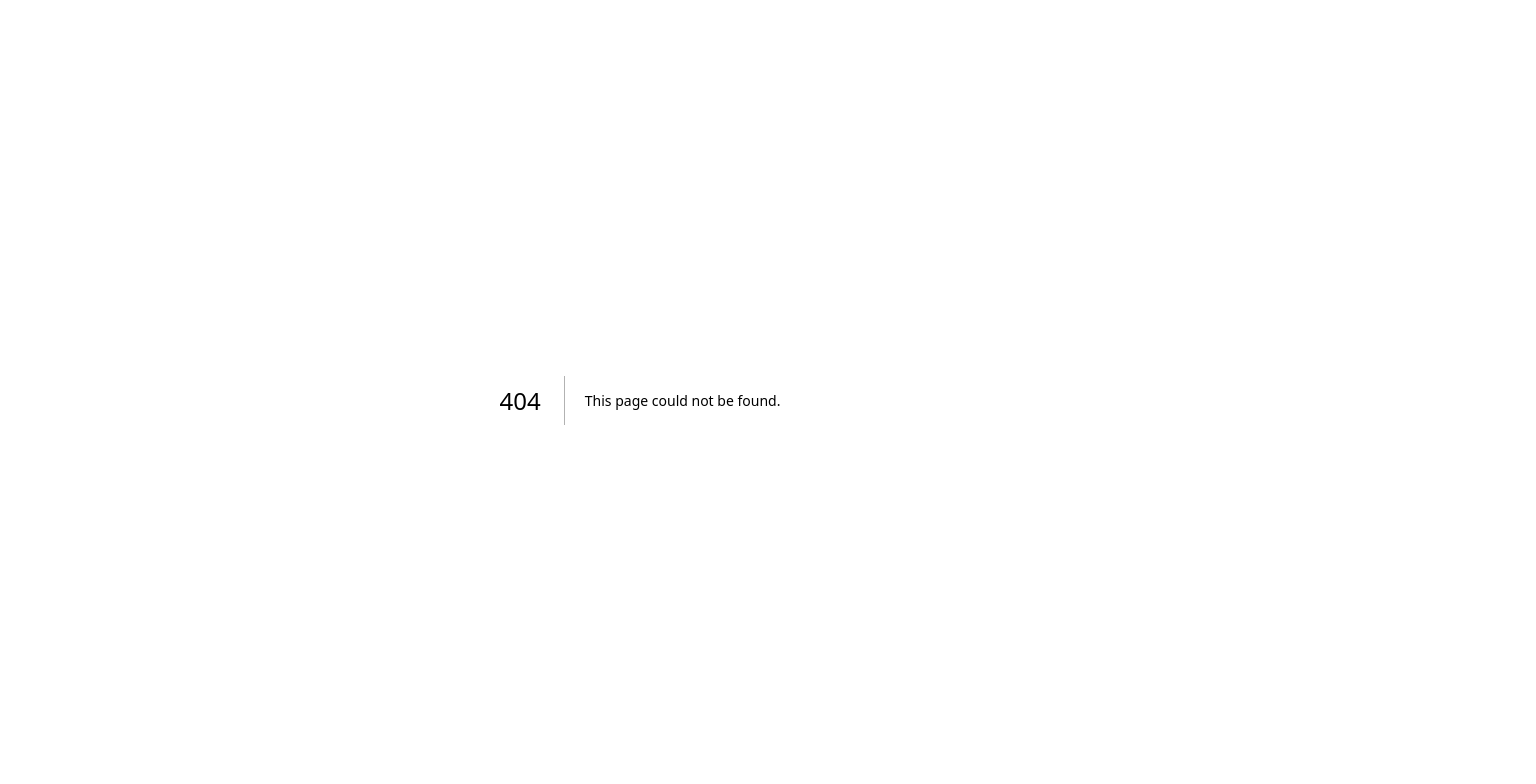
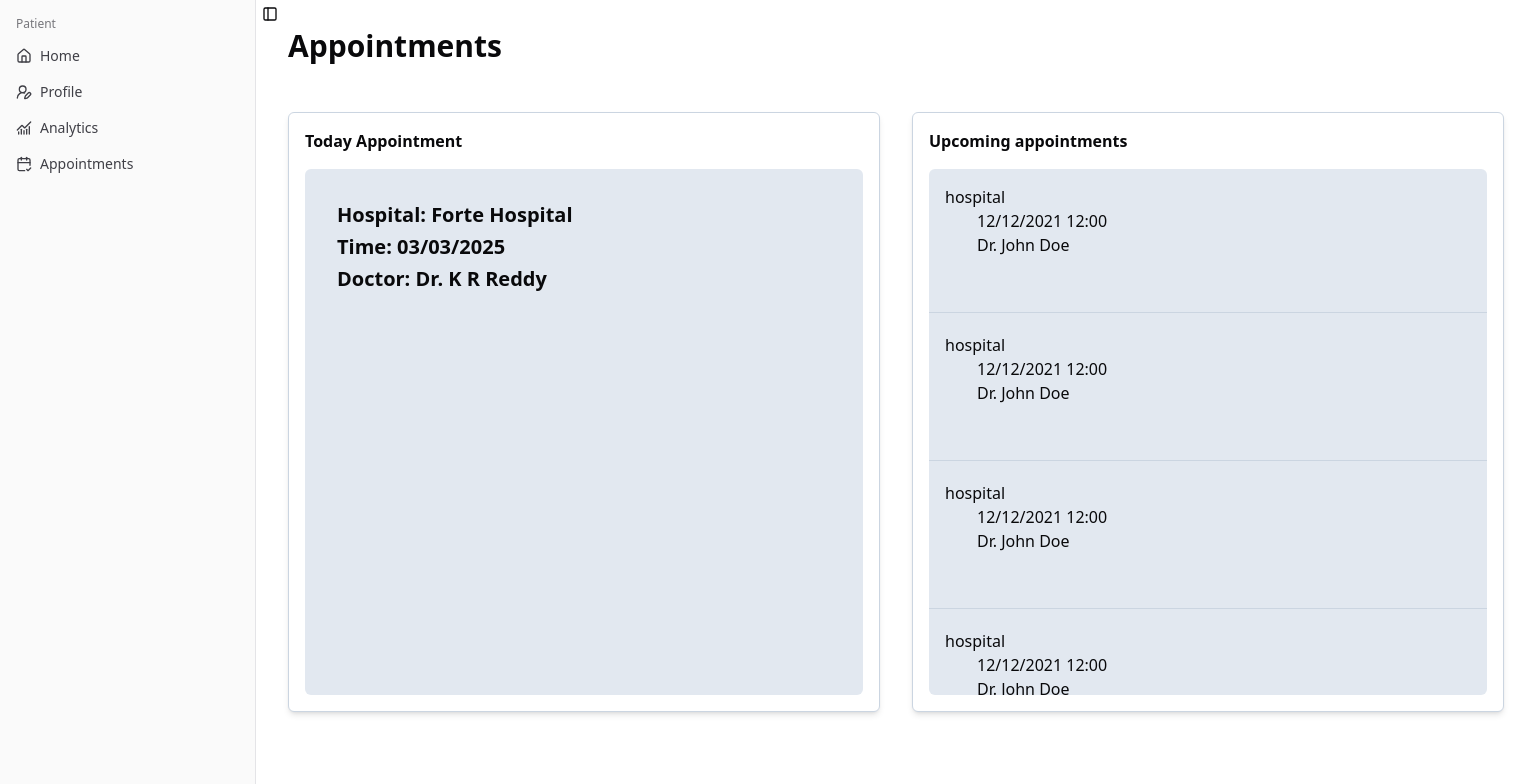
Before and after one commit to chinmaywadhe26/cavista-hackathon-project, a Next.js app in the folder client/: page /patient/appointments in a window 1280 px wide. Before the commit this address had no page. Shown: the top 784 px of the page, 1536 px wide, since content can reach past the window. Built offline with nearby package versions, Linux system fonts and the light colour scheme.

Commit message:
Patients Pages rough

```diff
--- /dev/null
+++ b/client/app/(pages)/patient/appointments/page.jsx
@@ -0,0 +1,104 @@
+import AppointmentCard from "@/components/appointmentCard";
+import { hospital } from "lucide-react";
+import React from "react";
+
+const appointmentsArray = [
+  {
+    hospital: "hospital",
+    time: "12/12/2021 12:00",
+    doctor: "Dr. John Doe",
+    index: 0,
+  },
+  {
+    hospital: "hospital",
+    time: "12/12/2021 12:00",
+    doctor: "Dr. John Doe",
+    index: 1,
+  },
+  {
+    hospital: "hospital",
+    time: "12/12/2021 12:00",
+    doctor: "Dr. John Doe",
+    index: 2,
+  },
+  {
+    hospital: "hospital",
+    time: "12/12/2021 12:00",
+    doctor: "Dr. John Doe",
+    index: 3,
+  },
+  {
+    hospital: "hospital",
+    time: "12/12/2021 12:00",
+    doctor: "Dr. John Doe",
+    index: 4,
+  },
+  {
+    hospital: "hospital",
+    time: "12/12/2021 12:00",
+    doctor: "Dr. John Doe",
+    index: 5,
+  },
+  {
+    hospital: "hospital",
+    time: "12/12/2021 12:00",
+    doctor: "Dr. John Doe",
+    index: 6,
+  },
+  {
+    hospital: "hospital",
+    time: "12/12/2021 12:00",
+    doctor: "Dr. John Doe",
+    index: 7,
+  },
+  {
+    hospital: "hospital",
+    time: "12/12/2021 12:00",
+    doctor: "Dr. John Doe",
+    index: 8,
+  },
+];
+
+const Appointments = () => {
+  return (
+    <div className="w-screen h-dvh px-8 flex flex-col space-y-12 overflow-x-hidden">
+      <h1 className="text-3xl font-bold">Appointments</h1>
+      <div className="flex w-full h-screen space-x-8">
+        <div className="w-1/2 flex flex-col h-3/4 bg-card p-4 text-card-foreground rounded-md border border-slate-300 shadow-md">
+          <h1 className="font-semibold">Today Appointment</h1>
+          <div className="w-full h-full mt-4 space-y-1 bg-slate-200 rounded-md p-8">
+            <h1 className="text-xl font-semibold">Hospital: Forte Hospital</h1>
+            <h2 className="text-xl font-semibold">Time: 03/03/2025</h2>
+            <h2 className="text-xl font-semibold">Doctor: Dr. K R Reddy</h2>
+          </div>
+        </div>
+        <div className="w-1/2 flex flex-col h-3/4 bg-card p-4 text-card-foreground rounded-md border border-slate-300 shadow-md">
+          <h1 className="font-semibold">Upcoming appointments</h1>
+          <div className="w-full h-full mt-4 overflow-y-scroll space-y-1 bg-slate-200 rounded-md">
+            {appointmentsArray.map((appointment) => (
+              <AppointmentCard key={appointment.index} {...appointment} />
+            ))}
+          </div>
+        </div>
+      </div>
+      <div className="w-full flex flex-col h-3/4 bg-card p-4 text-card-foreground rounded-md border border-slate-300 shadow-md">
+        <h1 className="font-semibold">Past appointments</h1>
+        <div className="w-full max-h-full mt-4 overflow-y-scroll space-y-1 bg-slate-200 rounded-md">
+          {appointmentsArray.map((appointment) => (
+            <div
+              className="flex space-x-8 h-44 border-b border-slate-300"
+              key={appointment.index}>
+              <h2>{appointment.date}</h2>
+              <h2>{appointment.time}</h2>
+              <h2>{appointment.doctor}</h2>
+            </div>
+          ))}
+        </div>
+      </div>
+
+      <div></div>
+    </div>
+  );
+};
+
+export default Appointments;
--- a/client/app/(pages)/patient/page.jsx
+++ b/client/app/(pages)/patient/page.jsx
@@ -1,7 +1,18 @@
+import { Button } from "@/components/ui/button";
+import Link from "next/link";
 import React from "react";
 
 const Patient = () => {
-  return <div>Patient</div>;
+  return (
+    <div className="w-lvw h-dvh flex flex-col bg-red-400 space-y-12 items-center justify-center overflow-hidden">
+      <h1 className="text-5xl font-bold text-foreground text-center">
+        Take a short test to analyse your current health status
+      </h1>
+      <Link href="/patient/test">
+        <Button>Start Test</Button>
+      </Link>
+    </div>
+  );
 };
 
 export default Patient;
--- a/client/app/(pages)/patient/profile/page.jsx
+++ b/client/app/(pages)/patient/profile/page.jsx
@@ -1,7 +1,24 @@
 import React from "react";
 
 const Profile = () => {
-  return <div>This is Profile page</div>;
+  return (
+    <div className="w-lvw h-dvh px-8 flex flex-col space-y-12 overflow-hidden">
+      <div className="flex p-8 space-x-8 rounded-md border border-slate-500 shadow-md bg-card items-center h-52 text-card-foreground">
+        <div className="rounded-full basis-1/4 bg-blue-200 h-full text-center content-center">
+          Pic
+        </div>
+        <div className="flex flex-col space-y-4 basis-3/4">
+          <h1 className="font-bold text-2xl text-foreground">John Doe</h1>
+          <div className="flex space-x-8 font-medium">
+            <h2>DOB: 15/02/2004 </h2>
+            <h2>Gender: Male</h2>
+            <h2>Phone: 0987654321</h2>
+            <h2>Email: xyz@gmail.com</h2>
+          </div>
+        </div>
+      </div>
+    </div>
+  );
 };
 
 export default Profile;
--- a/client/app/globals.css
+++ b/client/app/globals.css
@@ -1,6 +1,12 @@
 @tailwind base;
 @tailwind components;
 @tailwind utilities;
+
+* {
+  margin: 0;
+  padding: 0;
+  box-sizing: border-box;
+}
 
 @layer base {
   :root {
--- a/client/app/layout.js
+++ b/client/app/layout.js
@@ -1,13 +1,8 @@
-import { Geist, Geist_Mono } from "next/font/google";
+import { Inter } from "next/font/google";
 import "./globals.css";
 
-const geistSans = Geist({
-  variable: "--font-geist-sans",
-  subsets: ["latin"],
-});
-
-const geistMono = Geist_Mono({
-  variable: "--font-geist-mono",
+const inter = Inter({
+  variable: "--font-inter",
   subsets: ["latin"],
 });
 
@@ -19,9 +14,7 @@ export const metadata = {
 export default function RootLayout({ children }) {
   return (
     <html lang="en">
-      <body
-        className={`${geistSans.variable} ${geistMono.variable} antialiased`}
-      >
+      <body className={`${inter.variable} ${inter.variable} antialiased`}>
         {children}
       </body>
     </html>
--- /dev/null
+++ b/client/components/appointmentCard.jsx
@@ -0,0 +1,15 @@
+import React from "react";
+
+const AppointmentCard = (appointment) => {
+  return (
+    <div
+      className="flex space-x-8 p-4 h-36 border-b flex-col border-slate-300"
+      key={appointment.index}>
+      <h2>{appointment.hospital}</h2>
+      <h2>{appointment.time}</h2>
+      <h2>{appointment.doctor}</h2>
+    </div>
+  );
+};
+
+export default AppointmentCard;
--- a/client/components/ui/app-sidebar.jsx
+++ b/client/components/ui/app-sidebar.jsx
@@ -6,6 +6,7 @@ import {
   Settings,
   ChartNoAxesCombined,
   UserRoundPen,
+  CalendarCheck2,
 } from "lucide-react";
 
 import {
@@ -36,6 +37,11 @@ const items = [
     title: "Analytics",
     url: "/patient/analytics",
     icon: ChartNoAxesCombined,
+  },
+  {
+    title: "Appointments",
+    url: "/patient/appointments",
+    icon: CalendarCheck2,
   },
   //   {
   //     title: "Calendar",
```
